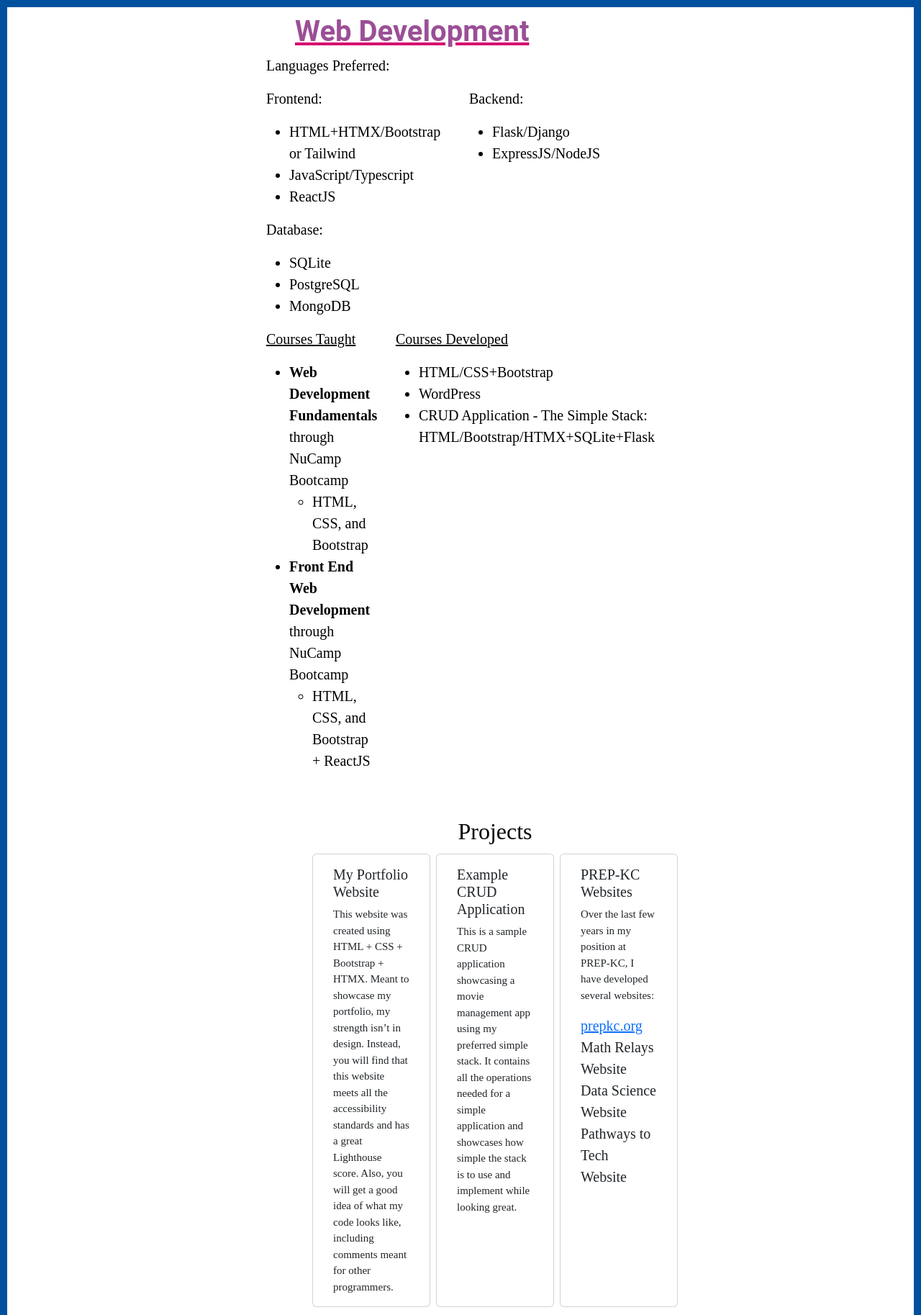
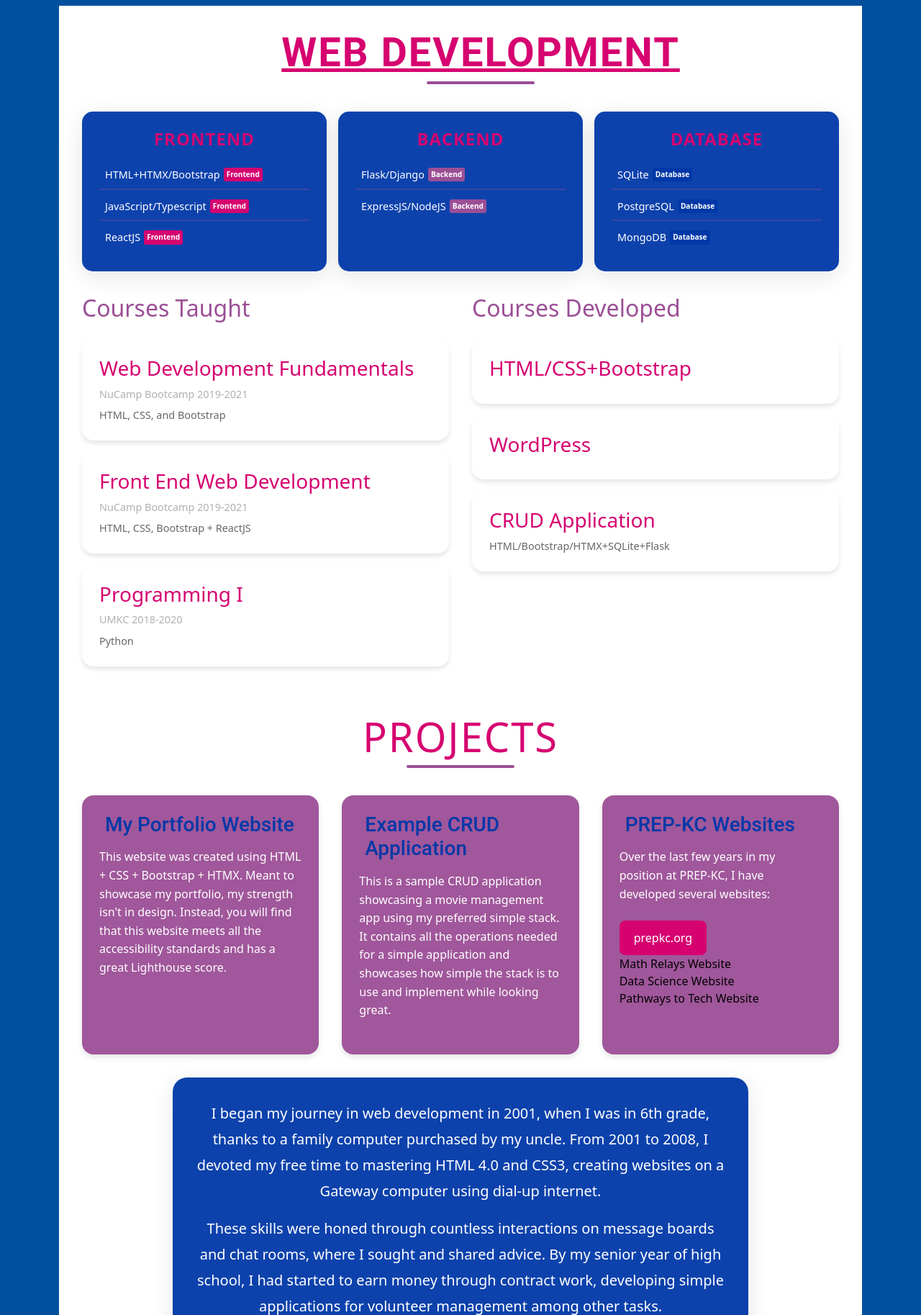
Before and after one commit to admiralorbiter/Jon-Lane-Portfolio, a Flask app: page /programmer/webdev in a window 1280 px wide. Shown: the part 156-1983 px from the top of the page at 72% size. Run offline with Flask 3, Linux system fonts and the light colour scheme.

Commit message:
workin gon web dev

```diff
--- /dev/null
+++ b/static/css/webdev.css
@@ -0,0 +1,44 @@
+/* Override styles for more compact layout */
+.skills-section {
+    display: flex;
+    justify-content: space-between;
+    gap: 1rem;
+    margin: 2rem auto;
+    max-width: 1200px;
+}
+
+.skill-category {
+    flex: 1;
+    padding: 1.5rem;
+    background: rgba(0, 56, 168, 0.95);
+    border-radius: 15px;
+}
+
+.skill-category h2 {
+    color: #D60270;
+    font-size: 1.5rem;
+    margin-bottom: 1rem;
+    text-align: center;
+}
+
+.skill-list {
+    margin: 0;
+    padding: 0;
+}
+
+.skill-list li {
+    font-size: 0.9rem;
+    padding: 0.5rem;
+    margin-bottom: 0.25rem;
+}
+
+.language-tag {
+    padding: 0.2em 0.4em;
+    font-size: 0.7em;
+}
+
+@media (max-width: 768px) {
+    .skills-section {
+        flex-direction: column;
+    }
+}
--- a/templates/programmer/webdev.html
+++ b/templates/programmer/webdev.html
@@ -1,92 +1,98 @@
-<!DOCTYPE html>
-<html>
-  <head>
-    <meta charset="utf-8" />
-    <meta name="viewport" content="width=device-width" />
-    <title>Jon Lane's Portfolio</title>
-    <link href="https://cdn.jsdelivr.net/npm/bootstrap@5.3.3/dist/css/bootstrap.min.css" rel="stylesheet" integrity="sha384-QWTKZyjpPEjISv5WaRU9OFeRpok6YctnYmDr5pNlyT2bRjXh0JMhjY6hW+ALEwIH" crossorigin="anonymous">
-    <link href="{{ url_for('static', filename='css/style.css') }}" rel="stylesheet" type="text/css" id="theme-style"/>
+{% extends "base.html" %}
 
-  </head>
-  <body>
-    {% include 'nav.html' %}
-    <main class="text">
-        <h1>Web Development</h1>
-        <p>Languages Preferred: </p>
-        <div class="row">
-          <div class="col">
-            <p>Frontend:</p>
-            <ul>
-                <li>HTML+HTMX/Bootstrap or Tailwind</li>
-                <li>JavaScript/Typescript</li>
-                <li>ReactJS</li>
+{% block extra_head %}
+<link href="{{ url_for('static', filename='css/programmer.css') }}" rel="stylesheet" type="text/css"/>
+<link href="{{ url_for('static', filename='css/webdev.css') }}" rel="stylesheet" type="text/css"/>
+{% endblock %}
+
+{% block content %}
+<main class="programmer-container">
+    <h1 class="section-title">Web Development</h1>
+
+    <!-- Languages Section -->
+    <div class="skills-section">
+        <div class="skill-category">
+            <h2>Frontend</h2>
+            <ul class="skill-list">
+                <li>HTML+HTMX/Bootstrap <span class="language-tag frontend-tag">Frontend</span></li>
+                <li>JavaScript/Typescript <span class="language-tag frontend-tag">Frontend</span></li>
+                <li>ReactJS <span class="language-tag frontend-tag">Frontend</span></li>
             </ul>
         </div>
-          <div class="col">
-          <p>Backend:</p>
-          <ul>
-              <li>Flask/Django</li>
-              <li>ExpressJS/NodeJS</li>
+
+        <div class="skill-category">
+            <h2>Backend</h2>
+            <ul class="skill-list">
+                <li>Flask/Django <span class="language-tag backend-tag">Backend</span></li>
+                <li>ExpressJS/NodeJS <span class="language-tag backend-tag">Backend</span></li>
             </ul>
         </div>
-          <div class="col">
-            <p>Database:</p>
-            <ul>
-                <li>SQLite</li>
-                <li>PostgreSQL</li>
-                <li>MongoDB</li>
+
+        <div class="skill-category">
+            <h2>Database</h2>
+            <ul class="skill-list">
+                <li>SQLite <span class="language-tag database-tag">Database</span></li>
+                <li>PostgreSQL <span class="language-tag database-tag">Database</span></li>
+                <li>MongoDB <span class="language-tag database-tag">Database</span></li>
             </ul>
         </div>
     </div>
-        <div class="row">
-          <div class="col">
-            <p><u>Courses Taught</u></p>
-            <ul>
-                <li>
-                    <strong>Web Development Fundamentals</strong> through NuCamp Bootcamp
-                    <ul>
-                        <li>HTML, CSS, and Bootstrap</li>
-                    </ul>
-                </li>
-                <li>
-                    <strong>Front End Web Development</strong> through NuCamp Bootcamp
-                    <ul>
-                        <li>HTML, CSS, and Bootstrap + ReactJS</li>
-                    </ul>
-                </li>
-            </ul>
+
+    <!-- Courses Section -->
+    <div class="courses-grid">
+        <div class="course-section">
+            <h2>Courses Taught</h2>
+            <div class="course-card">
+                <h3>Web Development Fundamentals</h3>
+                <div class="course-institution">NuCamp Bootcamp 2019-2021</div>
+                <div class="tech-stack">HTML, CSS, and Bootstrap</div>
             </div>
-          <div class="col">
-            <p><u>Courses Developed</u></p>
-            <ul>
-                <li>HTML/CSS+Bootstrap</li>
-                <li>WordPress</li>
-                <li>CRUD Application - The Simple Stack: HTML/Bootstrap/HTMX+SQLite+Flask</li>
-            </ul>
+            <div class="course-card">
+                <h3>Front End Web Development</h3>
+                <div class="course-institution">NuCamp Bootcamp 2019-2021</div>
+                <div class="tech-stack">HTML, CSS, Bootstrap + ReactJS</div>
             </div>
-        </div>
-        <div class="container m-5 row">
-          <h2 class="text-center">Projects</h2>
-          <div class="card col m-1">
-              <div class="card-body">
-                  <h5 class="card-title">My Portfolio Website</h5>
-                  <p class="card-text">This website was created using HTML + CSS + Bootstrap + HTMX. Meant to showcase my portfolio, my strength isn’t in design. Instead, you will find that this website meets all the accessibility standards and has a great Lighthouse score. Also, you will get a good idea of what my code looks like, including comments meant for other programmers.</p>
+            <div class="course-card">
+              <h3>Programming I</h3>
+              <p class="course-institution">UMKC 2018-2020</p>
+              <div class="tech-stack">Python</div>
           </div>
         </div>
 
-          <div class="card col m-1">
-              <div class="card-body">
-                  <h5 class="card-title">Example CRUD Application</h5>
-                  <p class="card-text">This is a sample CRUD application showcasing a movie management app using my preferred simple stack. It contains all the operations needed for a simple application and showcases how simple the stack is to use and implement while looking great.</p>
+        <div class="course-section">
+            <h2>Courses Developed</h2>
+            <div class="course-card">
+                <h3>HTML/CSS+Bootstrap</h3>
+            </div>
+            <div class="course-card">
+                <h3>WordPress</h3>
+            </div>
+            <div class="course-card">
+                <h3>CRUD Application</h3>
+                <div class="tech-stack">HTML/Bootstrap/HTMX+SQLite+Flask</div>
+            </div>
         </div>
     </div>
 
-          <div class="card col m-1">
-              <div class="card-body">
-                  <h5 class="card-title">PREP-KC Websites</h5>
-                  <p class="card-text">Over the last few years in my position at PREP-KC, I have developed several websites:</p>
+    <!-- Projects Section -->
+    <div class="projects-section">
+        <h2 class="section-title">Projects</h2>
+        <div class="project-grid">
+            <div class="project-card">
+                <h3><i class="fas fa-globe"></i>My Portfolio Website</h3>
+                <p>This website was created using HTML + CSS + Bootstrap + HTMX. Meant to showcase my portfolio, my strength isn't in design. Instead, you will find that this website meets all the accessibility standards and has a great Lighthouse score.</p>
+            </div>
+
+            <div class="project-card">
+                <h3><i class="fas fa-code"></i>Example CRUD Application</h3>
+                <p>This is a sample CRUD application showcasing a movie management app using my preferred simple stack. It contains all the operations needed for a simple application and showcases how simple the stack is to use and implement while looking great.</p>
+            </div>
+
+            <div class="project-card">
+                <h3><i class="fas fa-project-diagram"></i>PREP-KC Websites</h3>
+                <p>Over the last few years in my position at PREP-KC, I have developed several websites:</p>
                 <ul class="list-unstyled">
-                      <li><a href="http://prepkc.org" class="card-link">prepkc.org</a></li>
+                    <li><a href="http://prepkc.org" class="live-link">prepkc.org</a></li>
                     <li>Math Relays Website</li>
                     <li>Data Science Website</li>
                     <li>Pathways to Tech Website</li>
@@ -94,17 +100,15 @@
             </div>
         </div>
     </div>
+
+    <!-- Journey Section -->
+    <div class="intro-section">
+        <div class="intro-text">
+            <p>I began my journey in web development in 2001, when I was in 6th grade, thanks to a family computer purchased by my uncle. From 2001 to 2008, I devoted my free time to mastering HTML 4.0 and CSS3, creating websites on a Gateway computer using dial-up internet.</p>
+            <p>These skills were honed through countless interactions on message boards and chat rooms, where I sought and shared advice. By my senior year of high school, I had started to earn money through contract work, developing simple applications for volunteer management among other tasks.</p>
+            <p>Since 2016, my professional role has heavily involved web development. I've taught multiple courses and led projects, deepening my expertise in HTML, CSS, and Bootstrap by developing from official documentation.</p>
+            <p>Recently, I've embraced a streamlined stack for frontend development using HTML/CSS, Bootstrap, and HTMX, with SQLite for databases (switching to PostgreSQL when necessary). For backend development, I prefer Flask or Django.</p>
         </div>
-        <div class="box">
-          <p>I began my journey in web development in 2001, when I was in 6th grade, thanks to a family computer purchased by my uncle. From 2001 to 2008, I devoted my free time to mastering HTML 4.0 and CSS3, creating websites on a Gateway computer using dial-up internet. My initial web projects were guild websites for World of Warcraft, which sparked my interest in more complex features, eventually leading to learning PHP, MySQL, and JavaScript to develop full-stack applications.</p>
-
-          <p>These skills were honed through countless interactions on message boards and chat rooms, where I sought and shared advice. By my senior year of high school, I had started to earn money through contract work, developing simple applications for volunteer management among other tasks. Although I later shifted towards software development with Java and C++, I continued freelance WordPress projects until 2016 and still maintain several sites voluntarily, keeping connected with the WordPress community.</p>
-
-          <p>Since 2016, my professional role has heavily involved web development. I've taught multiple courses and led projects, deepening my expertise in HTML, CSS, and Bootstrap by developing from official documentation. My projects have included major event websites and significant redesigns of our main organizational site.</p>
-
-          <p>Recently, I've embraced a streamlined stack for frontend development using HTML/CSS, Bootstrap, and HTMX, with SQLite for databases (switching to PostgreSQL when necessary). For backend development, I prefer Flask or Django. This setup has enabled me to create sophisticated web applications, some of which have been collaborative projects with high school students.</p>
-
     </div>
 </main>
-  </body>
-</html>
+{% endblock %}
```
Lines whose indentation alone changed are shown as unchanged.
